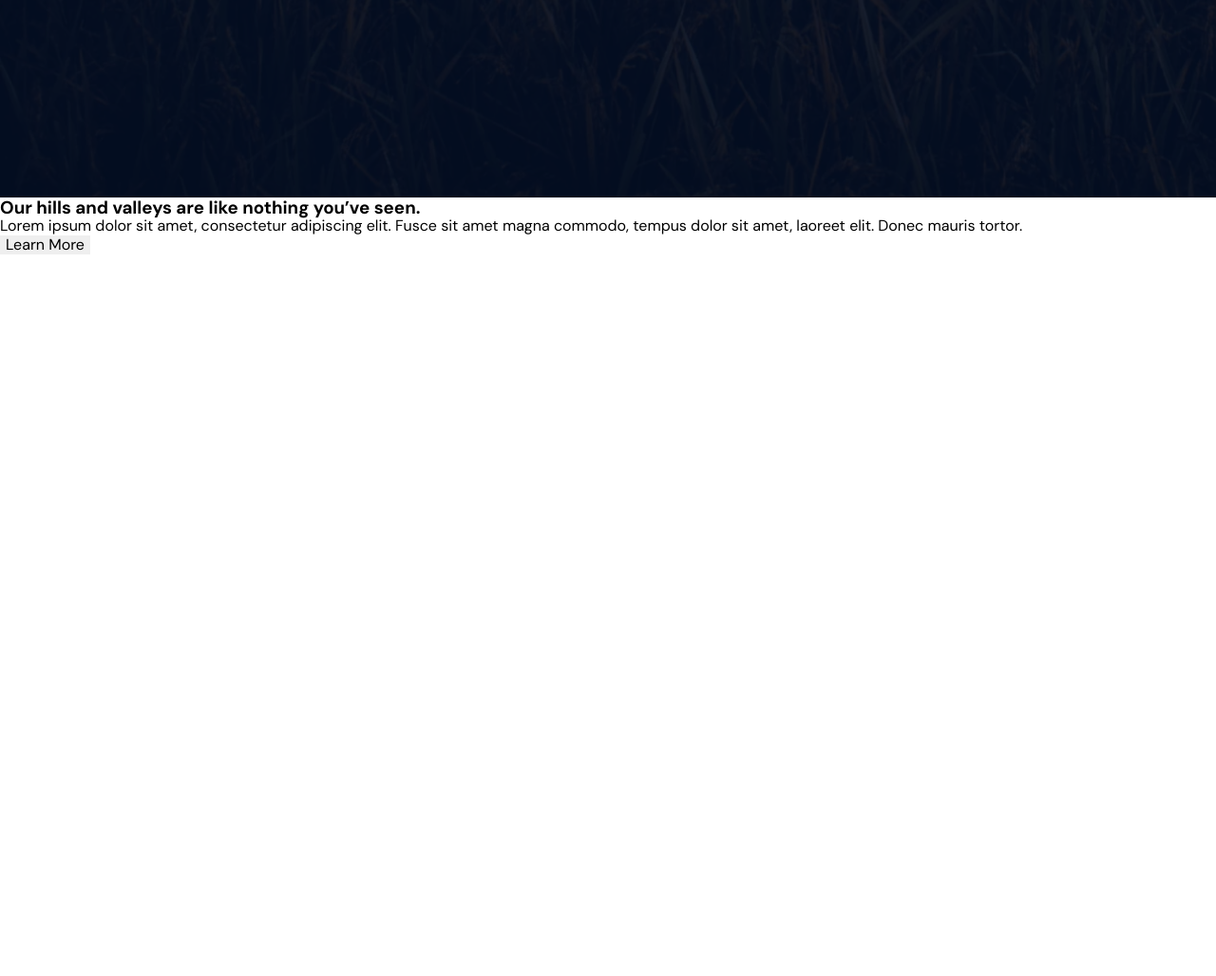
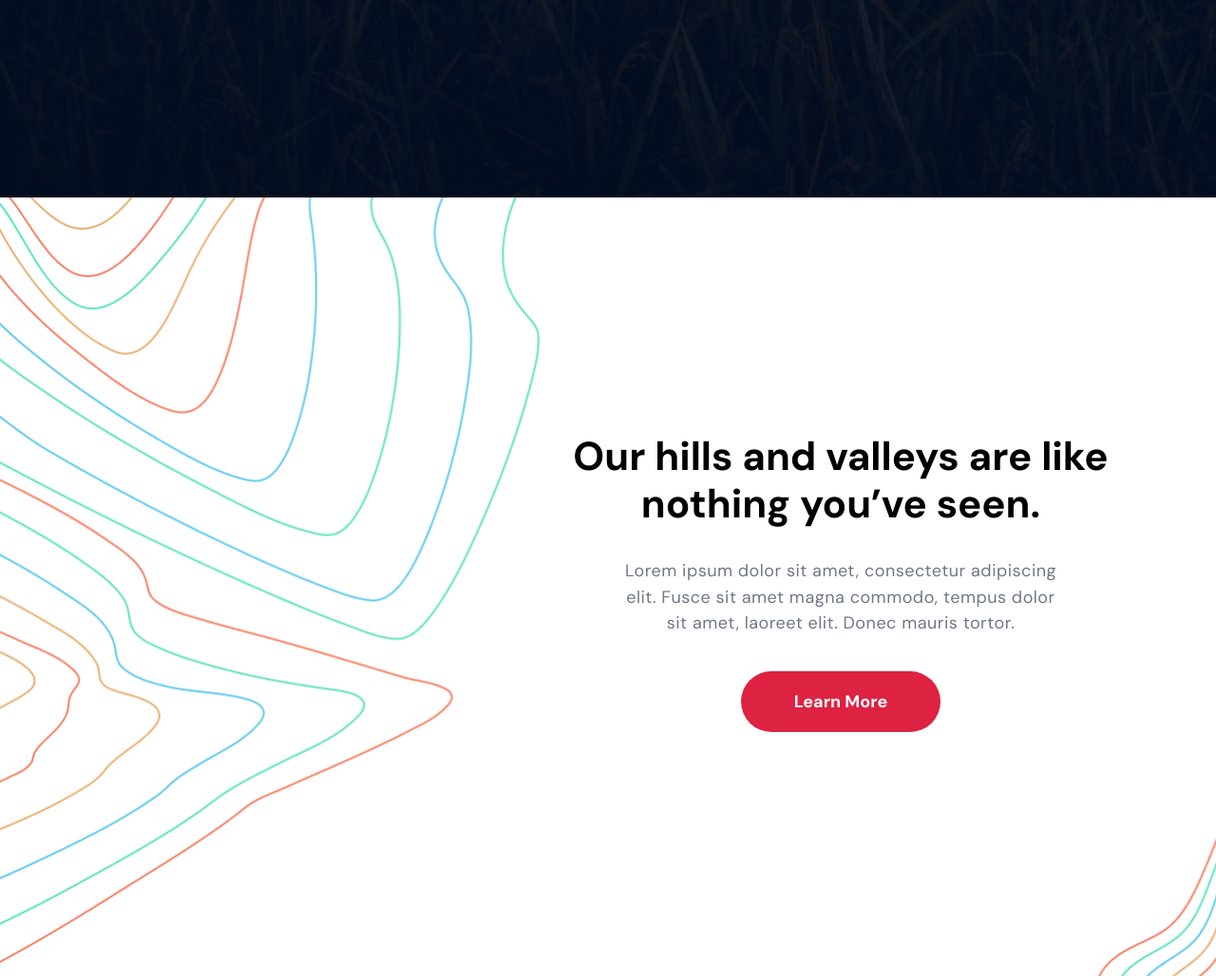
Before and after one commit to Pizzaman333/Explore-indonesia, a plain HTML site: page index.html in a window 1280 px wide. Shown: the part 4761-5789 px from the top of the page at 95% size. Before the commit the page ends 5029 px from the top, so only its background shows below. Drawn offline with nearby package versions, Linux system fonts and the light colour scheme.

Commit message:
hills section

```diff
--- a/index.html
+++ b/index.html
@@ -226,15 +226,17 @@
         </div>
       </section>
       <section class="hills">
+        <div class="container">
           <h3 class="hills-title">
             Our hills and valleys are like nothing you’ve seen.
           </h3>
           <p class="hills-text">
             Lorem ipsum dolor sit amet, consectetur adipiscing elit. Fusce sit
-          amet magna commodo, tempus dolor sit amet, laoreet elit. Donec mauris
-          tortor.
+            amet magna commodo, tempus dolor sit amet, laoreet elit. Donec
+            mauris tortor.
           </p>
           <button class="hills-button" type="button">Learn More</button>
+        </div>
       </section>
     </main>
     <footer></footer>
--- a/styles.css
+++ b/styles.css
@@ -284,7 +284,7 @@ padding: 16px 24px;
 }
 
 .secrets-title {
-  color: #010A20  ;
+  color: #010a20;
   text-align: center;
   font-size: 50px;
   font-weight: 700;
@@ -292,10 +292,10 @@ line-height: 150%;
 }
 
 .secrets-arrow {
-  fill: #020B20;
+  fill: #020b20;
 }
 
-.secrets-list~.secrets-arrow {
+.secrets-list ~ .secrets-arrow {
   transform: rotate(180deg);
 }
 
@@ -310,7 +310,7 @@ border-radius: 10px;
   height: 19px;
   /* border-radius: 50%; */
   border-radius: 10px;
-  background-color: #85A3B2;
+  background-color: #85a3b2;
 }
 
 .secrets-cirkle:nth-child(4) {
@@ -362,7 +362,7 @@ border-radius: 10px;
   letter-spacing: 0.386px;
 }
 
-.numbers-title~.numbers-text {
+.numbers-title ~ .numbers-text {
   max-width: 484px;
 }
 
@@ -376,3 +376,51 @@ border-radius: 10px;
   gap: 100px;
   justify-content: center;
 }
+
+/* hills */
+
+.hills {
+  padding-top: 248px;
+  padding-bottom: 257px;
+  background-image: url(./images/hills-bg1.webp), url(./images/hills-bg2.webp);
+  background-size: cover;
+}
+
+.hills-title {
+  color: #000;
+  text-align: center;
+  font-size: 42px;
+  font-weight: 700;
+  line-height: 119.048%;
+  max-width: 614px;
+  margin-right: auto;
+  margin-left: auto;
+  margin-bottom: 32px;
+}
+
+.hills-text {
+  color: #6f7787;
+  text-align: center;
+  font-size: 18px;
+  font-weight: 400;
+  line-height: 155.556%;
+  letter-spacing: 0.5px;
+  max-width: 470px;
+  margin: 0 auto;
+}
+
+.hills-button {
+  color: var(--title-color);
+  text-align: center;
+  font-size: 18px;
+  font-weight: 700;
+  line-height: 150%;
+  border-radius: 122px;
+  background: var(--red-color);
+  width: 210px;
+  height: 64px;
+  display: block;
+  margin-right: auto;
+  margin-left: auto;
+  margin-top: 36px;
+}
```
Also changed, not shown: images/hills-bg1.webp (added), images/hills-bg2.webp (added). Lines whose indentation alone changed are shown as unchanged.
